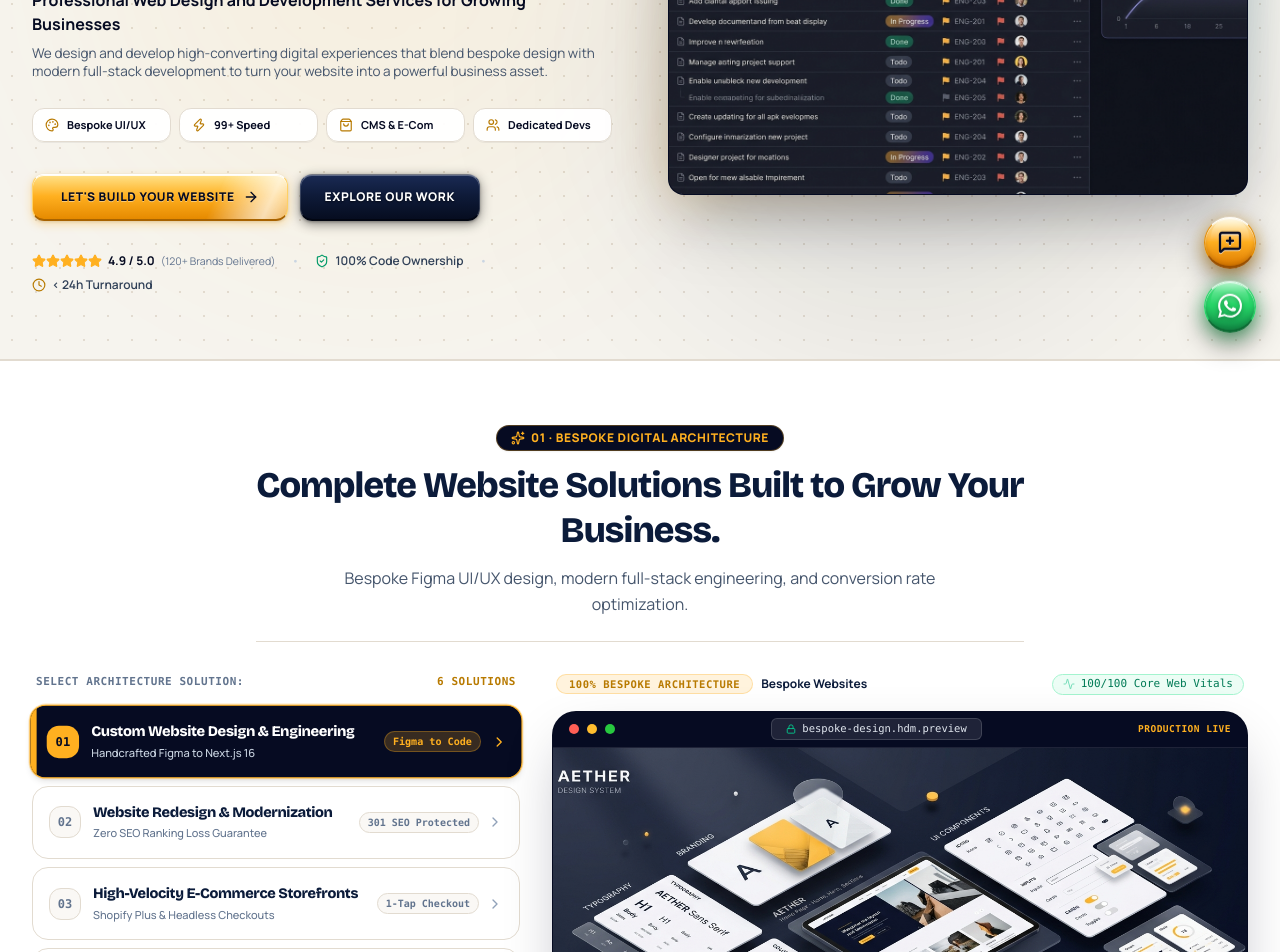
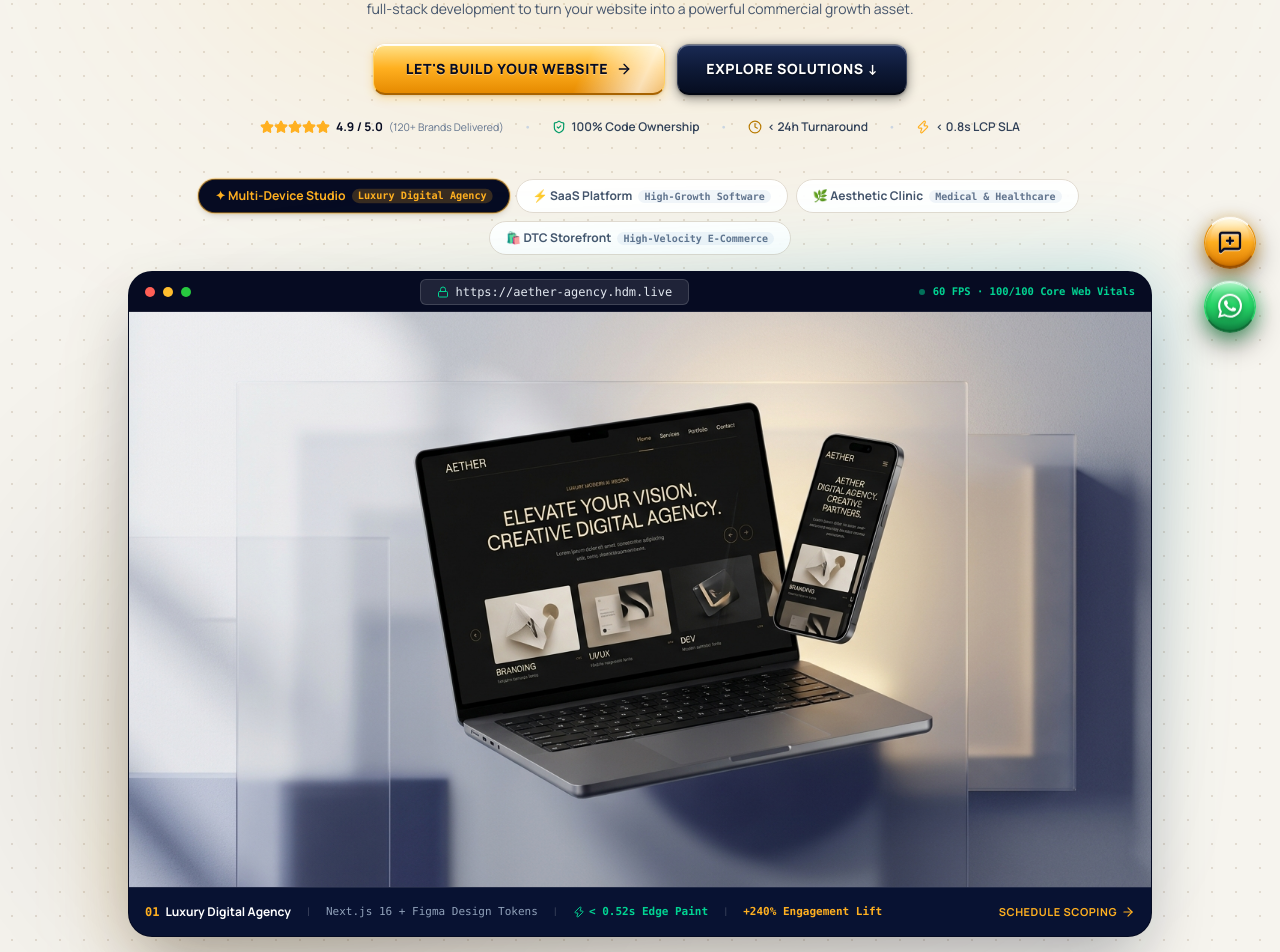
Before and after one commit to devnovaspark-dot/hire-desi-marketer, a Next.js app: page /web-design-and-development-services in a window 1280 px wide. Shown: the part 440-1392 px from the top of the page. Built offline with nearby package versions, Linux system fonts and the light colour scheme.

Commit message:
feat(ui): redesign hero with centered editorial masthead and panoramic 3d multi-device digital stage with interactive sector switcher

```diff
--- a/src/components/web-design/WebDesignHero.tsx
+++ b/src/components/web-design/WebDesignHero.tsx
@@ -5,28 +5,84 @@ import Image from "next/image";
 import Link from "next/link";
 import {
   ArrowRight,
-  Palette,
+  Sparkles,
   Zap,
-  ShoppingBag,
-  Users,
   Star,
   ShieldCheck,
   Clock,
   Lock,
   Activity,
-  Sparkles,
-  CheckCircle2,
+  Layers,
+  ChevronRight,
+  ExternalLink,
 } from "lucide-react";
 import { cn } from "@/lib/utils";
 
+interface HeroShowcaseItem {
+  id: string;
+  label: string;
+  sector: string;
+  image: string;
+  url: string;
+  tech: string;
+  speed: string;
+  metric: string;
+}
+
+const HERO_SHOWCASES: HeroShowcaseItem[] = [
+  {
+    id: "aether",
+    label: "✦ Multi-Device Studio",
+    sector: "Luxury Digital Agency",
+    image: "/images/hero-devices-mockup.jpg",
+    url: "aether-agency.hdm.live",
+    tech: "Next.js 16 + Figma Design Tokens",
+    speed: "< 0.52s Edge Paint",
+    metric: "+240% Engagement Lift",
+  },
+  {
+    id: "linear",
+    label: "⚡ SaaS Platform",
+    sector: "High-Growth Software",
+    image: "/images/ref-linear.jpg",
+    url: "linear-engine.hdm.live",
+    tech: "React 19 + TypeScript Full-Stack",
+    speed: "100/100 Core Web Vitals",
+    metric: "4.8% Product Signup Rate",
+  },
+  {
+    id: "dermaluxe",
+    label: "🌿 Aesthetic Clinic",
+    sector: "Medical & Healthcare",
+    image: "/images/case-study-aesthetic.webp",
+    url: "dermaluxe.hdm.live",
+    tech: "Headless Next.js + 1-Tap Booking",
+    speed: "99/100 Mobile Speed",
+    metric: "+215% Direct Inquiries",
+  },
+  {
+    id: "velocity",
+    label: "🛍️ DTC Storefront",
+    sector: "High-Velocity E-Commerce",
+    image: "/images/case-study-cafe.webp",
+    url: "velocity-store.hdm.live",
+    tech: "Shopify Plus + Instant Slide-Cart",
+    speed: "< 0.7s Micro-Checkout",
+    metric: "4.6% Avg. Conversion",
+  },
+];
+
 export function WebDesignHero() {
-  // Mouse coordinates for 3D perspective tilt
+  const [activeShowcaseId, setActiveShowcaseId] = useState<string>("aether");
   const [mousePos, setMousePos] = useState<{ x: number; y: number }>({ x: 0, y: 0 });
-  const containerRef = useRef<HTMLDivElement>(null);
+  const stageRef = useRef<HTMLDivElement>(null);
+
+  const activeShowcase =
+    HERO_SHOWCASES.find((s) => s.id === activeShowcaseId) || HERO_SHOWCASES[0];
 
   const handleMouseMove = (e: React.MouseEvent<HTMLDivElement>) => {
-    if (!containerRef.current) return;
-    const rect = containerRef.current.getBoundingClientRect();
+    if (!stageRef.current) return;
+    const rect = stageRef.current.getBoundingClientRect();
     const x = (e.clientX - rect.left) / rect.width - 0.5;
     const y = (e.clientY - rect.top) / rect.height - 0.5;
     setMousePos({ x, y });
@@ -37,19 +93,18 @@ export function WebDesignHero() {
   };
 
   return (
-    <section className="relative overflow-hidden w-full min-h-auto lg:min-h-[calc(100vh-4.5rem)] flex flex-col justify-center py-8 sm:py-12 lg:py-14 bg-[#F6F4EE] bg-[radial-gradient(#E2DBD0_1px,transparent_1px)] [background-size:24px_24px] border-b border-[#E2DBD0] select-none">
+    <section className="relative overflow-hidden w-full py-10 sm:py-14 lg:py-16 bg-[#F6F4EE] bg-[radial-gradient(#E2DBD0_1px,transparent_1px)] [background-size:24px_24px] border-b border-[#E2DBD0] select-none">
       {/* Luxury Diffuse Ambient Glows */}
-      <div className="absolute top-10 left-6 sm:left-24 w-72 sm:w-[560px] h-72 sm:h-[560px] bg-[#FFB020]/15 rounded-full blur-[120px] pointer-events-none animate-pulse-glow" />
-      <div className="absolute bottom-10 right-6 sm:right-32 w-64 sm:w-[500px] h-64 sm:h-[500px] bg-[#060B22]/10 rounded-full blur-[110px] pointer-events-none" />
+      <div className="absolute top-12 left-1/2 -translate-x-1/2 w-[720px] sm:w-[900px] h-[360px] bg-[#FFB020]/15 rounded-full blur-[140px] pointer-events-none" />
+      <div className="absolute bottom-10 left-10 w-72 sm:w-[500px] h-72 sm:h-[500px] bg-[#060B22]/10 rounded-full blur-[120px] pointer-events-none" />
 
-      <div className="max-w-7xl mx-auto px-4 sm:px-6 lg:px-8 relative z-10 w-full my-auto">
-        <div className="grid grid-cols-1 lg:grid-cols-12 gap-8 lg:gap-12 xl:gap-14 items-center">
+      <div className="max-w-6xl mx-auto px-4 sm:px-6 lg:px-8 relative z-10 text-center space-y-6 sm:space-y-8">
         {/* ================================================================ */}
-          {/* LEFT: Clean Editorial Typography & Direct Conversion             */}
+        {/* 1. CENTERED GRAND EDITORIAL MASTHEAD                              */}
         {/* ================================================================ */}
-          <div className="lg:col-span-6 space-y-6 text-left">
+        <div className="space-y-4 max-w-4xl mx-auto">
           {/* Live Agency Status Pill */}
-            <div className="inline-flex items-center gap-2 px-3.5 py-1.5 rounded-full bg-white/95 backdrop-blur-md border border-[#E2DBD0] shadow-2xs">
+          <div className="inline-flex items-center gap-2 px-4 py-1.5 rounded-full bg-white/95 backdrop-blur-md border border-[#E2DBD0] shadow-2xs">
             <span className="flex h-2 w-2 relative">
               <span className="animate-ping absolute inline-flex h-full w-full rounded-full bg-emerald-400 opacity-75" />
               <span className="relative inline-flex rounded-full h-2 w-2 bg-emerald-500" />
@@ -58,55 +113,34 @@ export function WebDesignHero() {
               Enterprise Web Engineering &amp; Bespoke UI/UX
             </span>
             <span className="text-slate-300 hidden sm:inline">|</span>
-              <span className="text-[10px] font-semibold text-slate-500 hidden sm:inline">
-                Open for Q2/Q3 Projects
+            <span className="text-[10.5px] font-semibold text-slate-500 hidden sm:inline">
+              Serving USA · Canada · UK · Australia
             </span>
           </div>
 
-            {/* Editorial Headline */}
-            <div className="space-y-3">
-              <h1 className="font-display font-black text-3xl sm:text-5xl lg:text-[44px] xl:text-[50px] text-[#060B22] tracking-tight leading-[1.08]">
+          {/* Grand Authoritative Headline */}
+          <h1 className="font-display font-black text-3xl sm:text-5xl lg:text-[54px] text-[#060B22] tracking-tight leading-[1.08]">
             Your Website Should Do More Than Look Good.{" "}
             <span className="bg-gradient-to-r from-[#B87A00] via-[#FFB020] to-[#E68A00] bg-clip-text text-transparent block sm:inline">
               It Should Grow Your Business.
             </span>
           </h1>
 
-              <div className="space-y-2 text-xs sm:text-sm text-slate-700 leading-relaxed font-normal max-w-xl">
+          {/* Editorial Subtitle */}
+          <div className="space-y-1.5 max-w-2xl mx-auto pt-1">
             <p className="font-bold text-[#060B22] text-sm sm:text-base">
               Professional Web Design and Development Services for Growing Businesses
             </p>
-                <p className="text-slate-600 text-xs sm:text-[13.5px]">
-                  We design and develop high-converting digital experiences that blend bespoke design with modern full-stack development to turn your website into a powerful business asset.
+            <p className="text-slate-600 text-xs sm:text-sm leading-relaxed font-normal">
+              We design and develop high-converting digital platforms that blend bespoke Figma design with modern full-stack development to turn your website into a powerful commercial growth asset.
             </p>
           </div>
-            </div>
 
-            {/* 4 Feature Badges */}
-            <div className="grid grid-cols-2 sm:grid-cols-4 gap-2 pt-1">
-              <div className="flex items-center gap-2 px-3 py-2 rounded-xl bg-white/95 border border-[#E2DBD0] text-[11px] font-bold text-[#060B22] shadow-2xs">
-                <Palette className="w-3.5 h-3.5 text-[#B87A00] shrink-0" />
-                <span className="truncate">Bespoke UI/UX</span>
-              </div>
-              <div className="flex items-center gap-2 px-3 py-2 rounded-xl bg-white/95 border border-[#E2DBD0] text-[11px] font-bold text-[#060B22] shadow-2xs">
-                <Zap className="w-3.5 h-3.5 text-[#B87A00] shrink-0" />
-                <span className="truncate">99+ Speed</span>
-              </div>
-              <div className="flex items-center gap-2 px-3 py-2 rounded-xl bg-white/95 border border-[#E2DBD0] text-[11px] font-bold text-[#060B22] shadow-2xs">
-                <ShoppingBag className="w-3.5 h-3.5 text-[#B87A00] shrink-0" />
-                <span className="truncate">CMS &amp; E-Com</span>
-              </div>
-              <div className="flex items-center gap-2 px-3 py-2 rounded-xl bg-white/95 border border-[#E2DBD0] text-[11px] font-bold text-[#060B22] shadow-2xs">
-                <Users className="w-3.5 h-3.5 text-[#B87A00] shrink-0" />
-                <span className="truncate">Dedicated Devs</span>
-              </div>
-            </div>
-
-            {/* Direct Conversion Actions */}
-            <div className="flex flex-col sm:flex-row items-stretch sm:items-center gap-3 pt-2">
+          {/* Dual Conversion Actions */}
+          <div className="flex flex-col sm:flex-row items-center justify-center gap-3 pt-2">
             <Link
               href="/get-a-quote"
-                className="btn-luxury-gold btn-shimmer py-3.5 px-7 rounded-xl text-xs font-black uppercase tracking-wider inline-flex items-center justify-center gap-2 shadow-lg cursor-pointer text-center group"
+              className="btn-luxury-gold btn-shimmer py-3.5 px-8 rounded-xl text-xs sm:text-sm font-black uppercase tracking-wider inline-flex items-center justify-center gap-2 shadow-lg cursor-pointer text-center group"
             >
               <span>LET&apos;S BUILD YOUR WEBSITE</span>
               <ArrowRight className="w-4 h-4 group-hover:translate-x-1 transition-transform" />
@@ -114,16 +148,16 @@ export function WebDesignHero() {
 
             <a
               href="#services"
-                className="btn-luxury-navy py-3.5 px-6 rounded-xl text-xs font-black uppercase tracking-wider inline-flex items-center justify-center gap-2 shadow-xs cursor-pointer text-center"
+              className="btn-luxury-navy py-3.5 px-7 rounded-xl text-xs sm:text-sm font-black uppercase tracking-wider inline-flex items-center justify-center gap-2 shadow-xs cursor-pointer text-center"
             >
-                <span>Explore Our Work</span>
+              <span>Explore Solutions ↓</span>
             </a>
           </div>
 
           {/* Verified Trust Strip */}
-            <div className="pt-2 flex flex-wrap items-center gap-x-4 gap-y-2 text-xs text-slate-600">
+          <div className="pt-2 flex flex-wrap items-center justify-center gap-x-5 gap-y-2 text-xs text-slate-600">
             <div className="flex items-center gap-1.5">
-                <div className="flex items-center text-[#FFB020]">
+              <div className="flex text-[#FFB020]">
                 {[...Array(5)].map((_, i) => (
                   <Star
                     key={i}
@@ -146,64 +180,133 @@ export function WebDesignHero() {
               <Clock className="w-3.5 h-3.5 text-[#B87A00]" />
               <span>&lt; 24h Turnaround</span>
             </div>
+            <span className="text-slate-300 hidden sm:inline">•</span>
+            <div className="flex items-center gap-1.5 font-semibold text-slate-700">
+              <Zap className="w-3.5 h-3.5 text-[#FFB020]" />
+              <span>&lt; 0.8s LCP SLA</span>
+            </div>
           </div>
         </div>
 
         {/* ================================================================ */}
-          {/* RIGHT: PURE VISUAL 3D BROWSER STAGE — ZERO TEXT ABOVE THE IMAGE   */}
+        {/* 2. PANORAMIC 3D MULTI-DEVICE DIGITAL PRODUCT STAGE               */}
         {/* ================================================================ */}
+        <div className="pt-3 space-y-4">
+          {/* Interactive Project Switcher Pills */}
+          <div className="flex flex-wrap items-center justify-center gap-2">
+            {HERO_SHOWCASES.map((showcase) => {
+              const isSelected = showcase.id === activeShowcase.id;
+
+              return (
+                <button
+                  key={showcase.id}
+                  type="button"
+                  onClick={() => setActiveShowcaseId(showcase.id)}
+                  className={cn(
+                    "px-3.5 py-1.5 sm:px-4 sm:py-2 rounded-full text-xs font-bold transition-all duration-200 cursor-pointer flex items-center gap-1.5 select-none",
+                    isSelected
+                      ? "bg-[#060B22] text-[#FFB020] border border-[#FFB020]/50 shadow-md ring-1 ring-[#FFB020]/30 scale-102"
+                      : "bg-white/95 text-slate-600 border border-[#E2DBD0] hover:border-slate-400 hover:text-[#0B1B3A]"
+                  )}
+                >
+                  <span>{showcase.label}</span>
+                  <span
+                    className={cn(
+                      "text-[10px] font-mono px-1.5 py-0.2 rounded-full hidden sm:inline-block",
+                      isSelected
+                        ? "bg-[#FFB020]/20 text-[#FFB020]"
+                        : "bg-slate-100 text-slate-500"
+                    )}
+                  >
+                    {showcase.sector}
+                  </span>
+                </button>
+              );
+            })}
+          </div>
+
+          {/* 3D Tilted Panoramic Stage (ZERO TEXT OVERLAYS ON IMAGE) */}
           <div
-            ref={containerRef}
-            className="lg:col-span-6 relative mt-4 lg:mt-0"
+            ref={stageRef}
             onMouseMove={handleMouseMove}
             onMouseLeave={handleMouseLeave}
+            className="relative max-w-5xl mx-auto"
             style={{
               perspective: "1600px",
             }}
           >
-            {/* 3D Tilted Perspective Browser Showcase (NO TEXT ABOVE) */}
+            {/* Ambient Backlight Halo */}
+            <div className="absolute -inset-2 rounded-3xl bg-gradient-to-tr from-[#FFB020]/25 via-transparent to-cyan-500/20 blur-2xl pointer-events-none" />
+
             <div
-              className="relative transition-transform duration-500 ease-out"
+              className="relative rounded-2xl sm:rounded-3xl bg-[#060B22] border border-[#060B22]/30 shadow-[0_30px_70px_-15px_rgba(6,11,34,0.35)] overflow-hidden transition-transform duration-500 ease-out text-left"
               style={{
-                transform: `rotateY(${mousePos.x * 6}deg) rotateX(${-mousePos.y * 6}deg)`,
+                transform: `rotateY(${mousePos.x * 5}deg) rotateX(${-mousePos.y * 5}deg)`,
                 transformStyle: "preserve-3d",
               }}
             >
-              {/* Outer Glow Halo */}
-              <div className="absolute -inset-1 rounded-3xl bg-gradient-to-tr from-[#FFB020]/25 via-transparent to-cyan-500/20 blur-xl pointer-events-none" />
-
-              <div className="w-full relative rounded-2xl bg-[#060B22] border border-[#060B22]/30 shadow-[0_30px_70px_-15px_rgba(6,11,34,0.35)] overflow-hidden">
-                {/* Sleek Minimalist Mac Header Bar */}
-                <div className="h-9 bg-[#060B22] px-4 flex items-center justify-between border-b border-white/10">
+              {/* Minimalist macOS Browser Top Bar */}
+              <div className="h-9 sm:h-10 bg-[#060B22] px-4 flex items-center justify-between border-b border-white/10">
                 <div className="flex items-center gap-2">
                   <div className="w-2.5 h-2.5 rounded-full bg-[#FF5F56]" />
                   <div className="w-2.5 h-2.5 rounded-full bg-[#FFBD2E]" />
                   <div className="w-2.5 h-2.5 rounded-full bg-[#27C93F]" />
                 </div>
 
-                  {/* Centered Minimalist URL Pill */}
-                  <div className="flex items-center gap-1.5 px-3.5 py-1 rounded-md bg-white/10 border border-white/15 text-[10.5px] text-slate-200 font-mono">
+                {/* Centered Minimalist Staging URL */}
+                <div className="flex items-center gap-1.5 px-3 sm:px-4 py-1 rounded-md bg-white/10 border border-white/15 text-[10.5px] sm:text-xs text-slate-200 font-mono">
                   <Lock className="w-3 h-3 text-emerald-400 shrink-0" />
-                    <span>hdm.design-engine.live</span>
+                  <span>https://{activeShowcase.url}</span>
                 </div>
 
-                  <div className="flex items-center gap-1 text-[10px] font-mono text-emerald-400 font-bold">
+                {/* Right Performance Telemetry */}
+                <div className="flex items-center gap-2 text-[10.5px] font-mono text-emerald-400 font-bold">
                   <span className="w-1.5 h-1.5 rounded-full bg-emerald-400 animate-pulse" />
-                    <span className="hidden sm:inline">60 FPS</span>
+                  <span className="hidden sm:inline">60 FPS · 100/100 Core Web Vitals</span>
                 </div>
               </div>
 
-                {/* High-Resolution Interactive Website Preview (STRICT ZERO TEXT OVERLAYS) */}
-                <div className="relative aspect-[16/10.5] sm:aspect-[16/10] w-full bg-slate-950 overflow-hidden">
+              {/* High-Resolution Website Preview (STRICT ZERO TEXT OVERLAYS) */}
+              <div className="relative aspect-[16/9.5] sm:aspect-[16/9] w-full bg-slate-950 overflow-hidden">
                 <Image
-                    src="/images/ref-linear.jpg"
-                    alt="Bespoke high-converting digital platform UI interface"
+                  src={activeShowcase.image}
+                  alt={`${activeShowcase.sector} bespoke production platform preview`}
                   fill
-                    className="object-cover object-top transition-transform duration-700 ease-out hover:scale-102"
-                    sizes="(max-width: 1024px) 100vw, 750px"
+                  className="object-cover object-top transition-all duration-700 ease-out hover:scale-101"
+                  sizes="(max-width: 1200px) 100vw, 1100px"
                   priority
                 />
               </div>
+
+              {/* Integrated Architectural Telemetry Console (Below the Screen) */}
+              <div className="p-3.5 sm:p-4 bg-[#081232] border-t border-white/10 flex flex-col sm:flex-row sm:items-center justify-between gap-3 text-xs">
+                <div className="flex flex-wrap items-center gap-x-4 gap-y-1 text-slate-300">
+                  <div className="flex items-center gap-1.5 text-white font-bold">
+                    <span className="text-[#FFB020] font-mono">01</span>
+                    <span>{activeShowcase.sector}</span>
+                  </div>
+                  <span className="text-white/20 hidden sm:inline">|</span>
+                  <span className="text-slate-400 font-mono text-[11px]">
+                    {activeShowcase.tech}
+                  </span>
+                  <span className="text-white/20 hidden sm:inline">|</span>
+                  <span className="text-emerald-400 font-mono font-bold text-[11px] flex items-center gap-1">
+                    <Zap className="w-3 h-3 text-emerald-400" />
+                    <span>{activeShowcase.speed}</span>
+                  </span>
+                  <span className="text-white/20 hidden sm:inline">|</span>
+                  <span className="text-[#FFB020] font-mono font-bold text-[11px]">
+                    {activeShowcase.metric}
+                  </span>
+                </div>
+
+                <Link
+                  href="/get-a-quote"
+                  className="text-[#FFB020] hover:text-white transition-colors font-bold text-[11px] uppercase tracking-wider flex items-center gap-1 shrink-0 self-end sm:self-auto group"
+                >
+                  <span>Schedule Scoping</span>
+                  <ArrowRight className="w-3.5 h-3.5 group-hover:translate-x-1 transition-transform" />
+                </Link>
               </div>
             </div>
           </div>
```
Lines whose indentation alone changed are shown as unchanged.
